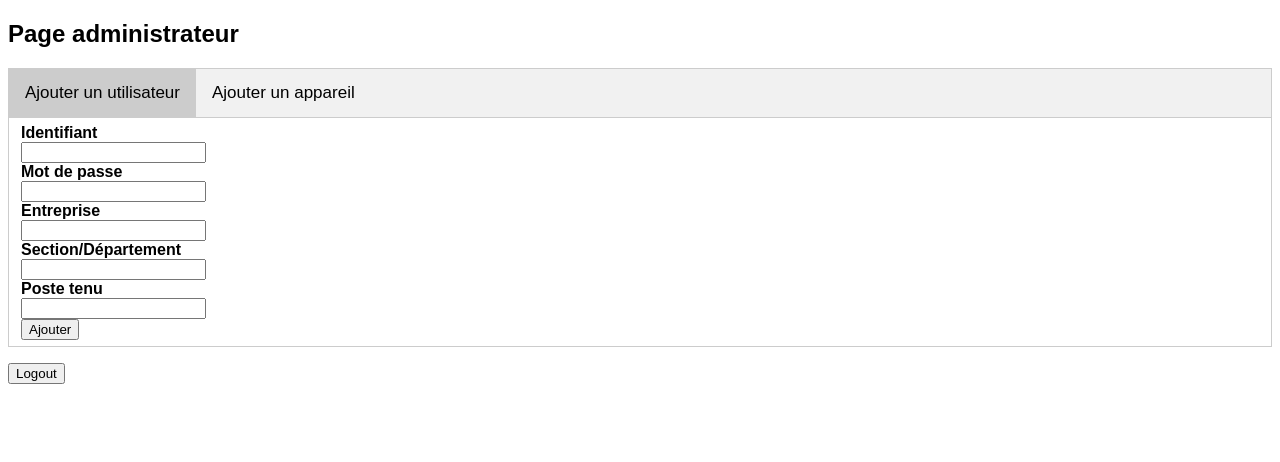
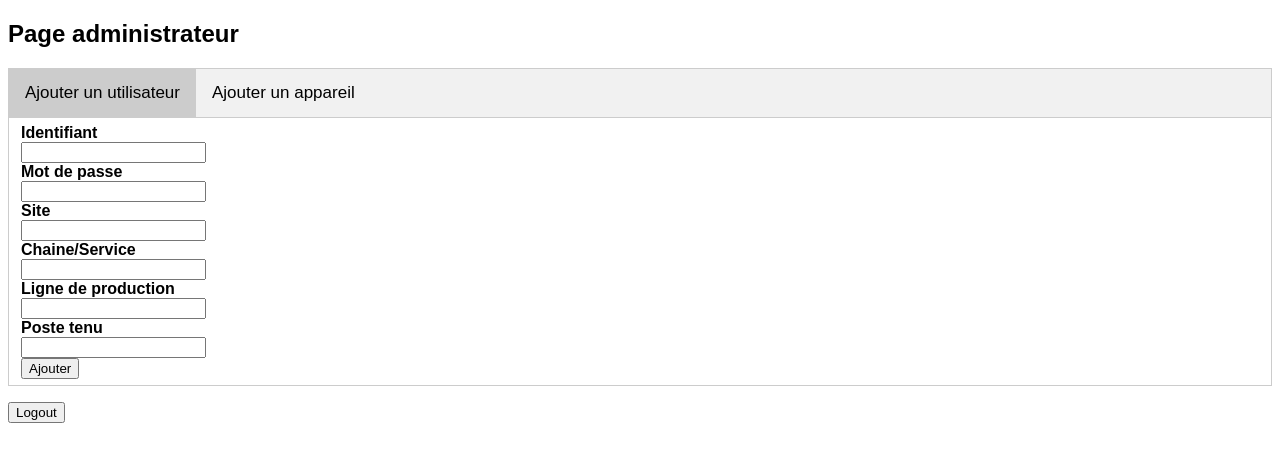
Before and after one commit to Maxerived/SSEPythonFlask_MonitIntel, a Flask app: page /admin in a window 1280 px wide, after a click on "Ajouter un utilisateur". Shown: the top 462 px of the page. Run offline with Flask 2, Linux system fonts and the light colour scheme; a user stored in the database is signed in.

Commit message:
Modif DB + verif pylint

```diff
--- a/app.py
+++ b/app.py
@@ -1,5 +1,6 @@
+"""Fichier principal"""
+
 import hashlib
-import json
 import os
 import queue
 import secrets
@@ -9,7 +10,6 @@ from flask import (
     escape,
     Flask,
     Response,
-    flash,
     jsonify,
     redirect,
     render_template,
@@ -23,9 +23,6 @@ app = Flask(__name__)
 secret = secrets.token_urlsafe(32)
 app.secret_key = secret
 
-if __name__ == '__main__':
-    app.run()
-
 
 @app.route("/")
 def index():
@@ -33,7 +30,7 @@ def index():
     if session.get('username') == 'admin':
         return redirect(url_for('admin'))
 
-    if session.get('username') != None:
+    if session.get('username') is not None:
         return '''
             <p>Logged in as %s<p>
             <button onclick="window.location.href='/logout';">Logout</button>
@@ -121,7 +118,6 @@ def login():
         print("Mot de passe correct")
         error = "Vous êtes authentifié."
         session['username'] = identifiant
-#        session['logged_in'] = True
 
         # Si l'utilisateur est admin
 
@@ -138,7 +134,6 @@ def login():
 @app.route('/logout')
 def logout():
     session.pop('username', None)
-#    session.pop('logged_in', None)
     return redirect(url_for('login'))
 
 
@@ -150,8 +145,9 @@ def add_user():
 
     user_form = request.form
     identifiant = user_form["uname"]
-    entreprise = user_form["entreprise"]
-    sec_dep = user_form["section"]
+    site = user_form["site"]
+    chaine = user_form["chaine"]
+    ligne = user_form["ligne"]
     poste = user_form["poste"]
 
     # Création du hash du mot de passe et du salt associé
@@ -172,8 +168,13 @@ def add_user():
 
     cur.execute(
         """INSERT INTO utilisateurs
-                (identifiant, hash_mdp, entreprise, section_departement, poste_tenu) VALUES (?, ?, ?, ?, ?)""",
-        (identifiant, hash_mdp, entreprise, sec_dep, poste),
+                (identifiant,
+                hash_mdp,
+                site,
+                chaine_service,
+                ligne_de_production,
+                poste_tenu) VALUES (?, ?, ?, ?, ?, ?)""",
+        (identifiant, hash_mdp, site, chaine, ligne, poste)
     )
 
     # Fermeture de la base de données
@@ -196,10 +197,11 @@ def add_device():
     # Récupération des valeurs entrées sur le formulaire
 
     device_form = request.form
-    entreprise = device_form["entreprise"]
-    sec_dep = device_form["section"]
     appareil = device_form["appareil"]
-    variable = device_form["variable"]
+    type_a = device_form["type"]
+    site = device_form["site"]
+    chaine = device_form["chaine"]
+    ligne = device_form["ligne"]
 
     # Connexion à la base de données
 
@@ -211,8 +213,12 @@ def add_device():
 
     cur.execute(
         """INSERT INTO appareils
-                (entreprise, section_departement, appareil, variable_mesuree) VALUES (?, ?, ?, ?)""",
-        (entreprise, sec_dep, appareil, variable),
+                (appareil,
+                type,
+                site_de_production,
+                chaine_de_production,
+                ligne_de_production) VALUES (?, ?, ?, ?, ?)""",
+        (appareil, type_a, site, chaine, ligne)
     )
 
     # Fermeture de la base de données
@@ -261,7 +267,7 @@ def format_sse(data: str, event=None) -> str:
 def get_values(input_data):
     input_data = str(input_data)
     input_var_elem = input_data.rsplit(".", 1)
-    var = input_var_elem[0]
+#    var = input_var_elem[0]
     if len(input_var_elem) > 1:
         extension = input_data.rsplit(".", 1)[1].lower()
         if extension not in {"csv", "tsv"}:
@@ -272,8 +278,8 @@ def get_values(input_data):
             if len(lines) <= 2:
                 data = lines[1].split()[2]
             header = lines[0]
-            mesured_var = header.split()[1]
-            # 			print(mesured_var)
+#            mesured_var = header.split()[1]
+#             			print(mesured_var)
             filestart_time = datetime.strptime(
                 " ".join(lines[1].split()[:2]), "%Y-%m-%d %H:%M:%S.%f"
             )
--- a/templates/admin.html
+++ b/templates/admin.html
@@ -63,13 +63,17 @@ body {font-family: Arial;}
             <br>
             <input type="password" name="psw" required>
             <br>
-            <label for="uname"><b>Entreprise</b></label>
+            <label for="site"><b>Site</b></label>
             <br>
-            <input type="text" name="entreprise" required>
+            <input type="text" name="site" required>
             <br>
-            <label for="section"><b>Section/Département</b></label>
+            <label for="chaine"><b>Chaine/Service</b></label>
             <br>
-            <input type="text" name="section" required>
+            <input type="text" name="chaine" required>
+            <br>
+            <label for="ligne"><b>Ligne de production</b></label>
+            <br>
+            <input type="text" name="ligne">
             <br>
             <label for="poste"><b>Poste tenu</b></label>
             <br>
@@ -81,21 +85,25 @@ body {font-family: Arial;}
 
     <div id="adddevice" class="tabcontent">
         <form action="/add_device" method="post">
-            <label for="entreprise"><b>Entreprise</b></label>
-            <br>
-            <input type="text" name="entreprise" required>
-            <br>
-            <label for="section"><b>Section/Département</b></label>
-            <br>
-            <input type="text" name="section" required>
-            <br>
             <label for="appareil"><b>Appareil</b></label>
             <br>
             <input type="text" name="appareil" required>
             <br>
-            <label for="uname"><b>Variable Mesurée</b></label>
+            <label for="type"><b>Type</b></label>
             <br>
-            <input type="text" name="variable" required>
+            <input type="text" name="type" required>
+            <br>
+            <label for="site"><b>Site de production</b></label>
+            <br>
+            <input type="text" name="site" required>
+            <br>
+            <label for="chaine"><b>Chaine de production</b></label>
+            <br>
+            <input type="text" name="chaine" required>
+            <br>
+            <label for="ligne"><b>Ligne de production</b></label>
+            <br>
+            <input type="text" name="ligne" required>
             <br>
             <button type="submit">Ajouter</button>
         </form>
```
Also changed, not shown: init_db.py (+21 -15 lines), profils_utilisateurs.db.
